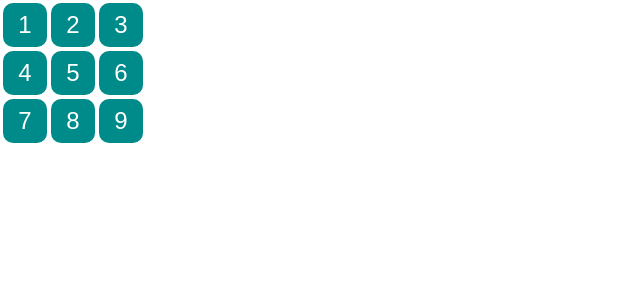
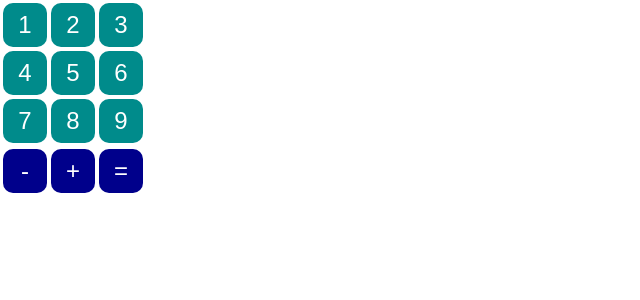
Before and after one commit to CiscoCodex/React-Calculator, a React (Create React App) app: page / in a window 1280 px wide. Shown: the top 300 px of the page, without its empty margins (0-640 px from the left). Built offline with nearby package versions, Linux system fonts and the light colour scheme.

Commit message:
Added plus, minus, equals operators
The buttons are added to the evaluation string
TODO - make sure the input is taken, then the operator is chosen, and a second input is selected to display result

```diff
--- a/src/index.css
+++ b/src/index.css
@@ -23,6 +23,17 @@ code {
   background-color: darkcyan;
 }
 
+.button-operator {
+  height: 44px;
+  width: 44px;
+  text-align: center;
+  font-size: x-large;
+  color: white;
+  border: darkred;
+  border-radius: 10px;
+  background-color: darkblue;
+}
+
 .solution {
   height: 44px;
   width: 44px;
--- a/src/index.js
+++ b/src/index.js
@@ -3,6 +3,38 @@ import ReactDOM from 'react-dom';
 import './index.css';
 import App from './App';
 import * as serviceWorker from './serviceWorker';
+
+function Operator(props) {
+  return (
+    <button className="button-operator" onClick={props.onClick}>
+      {props.operator}
+    </button>
+  )
+}
+
+class Calculate extends React.Component {
+  renderOperator(i) {
+    return(
+      <Operator
+        operator={i}
+        onClick={() => this.props.onClick(i)}/>
+    );
+  }
+
+  render() {
+    return(
+      <div>
+        <table>
+          <tr>
+          <td>{this.renderOperator("-")}</td>
+          <td>{this.renderOperator("+")}</td>
+          <td>{this.renderOperator("=")}</td>
+          </tr>
+        </table>
+      </div>
+    );
+  }
+}
 
 function Value(props) {
   return (
@@ -72,6 +104,9 @@ class Calculator extends React.Component {
         <div>
         <Number onClick={i => this.handleNumberClick(i)}/>
         </div>
+        <div>
+        <Calculate onClick={i => this.handleNumberClick(i)}/>
+        </div>
         <div className="solution">
           {this.state.input}
           <br/>
```
